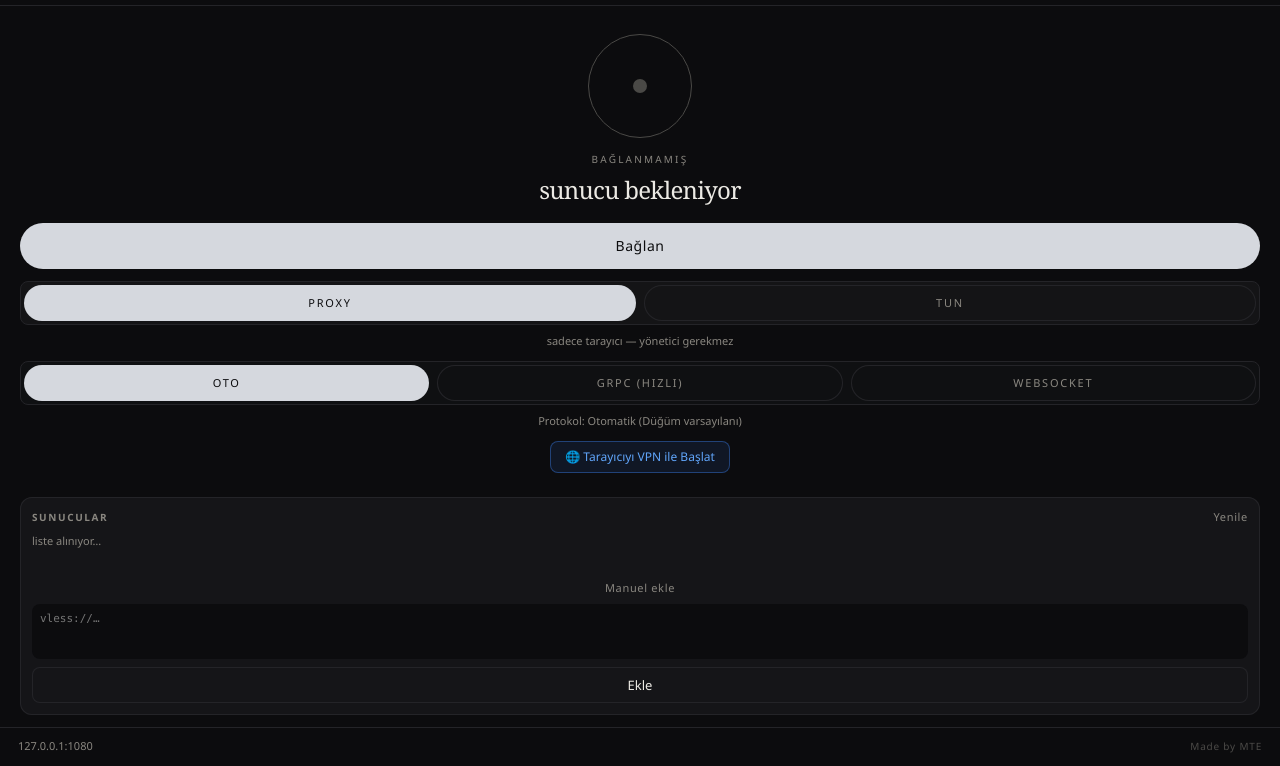
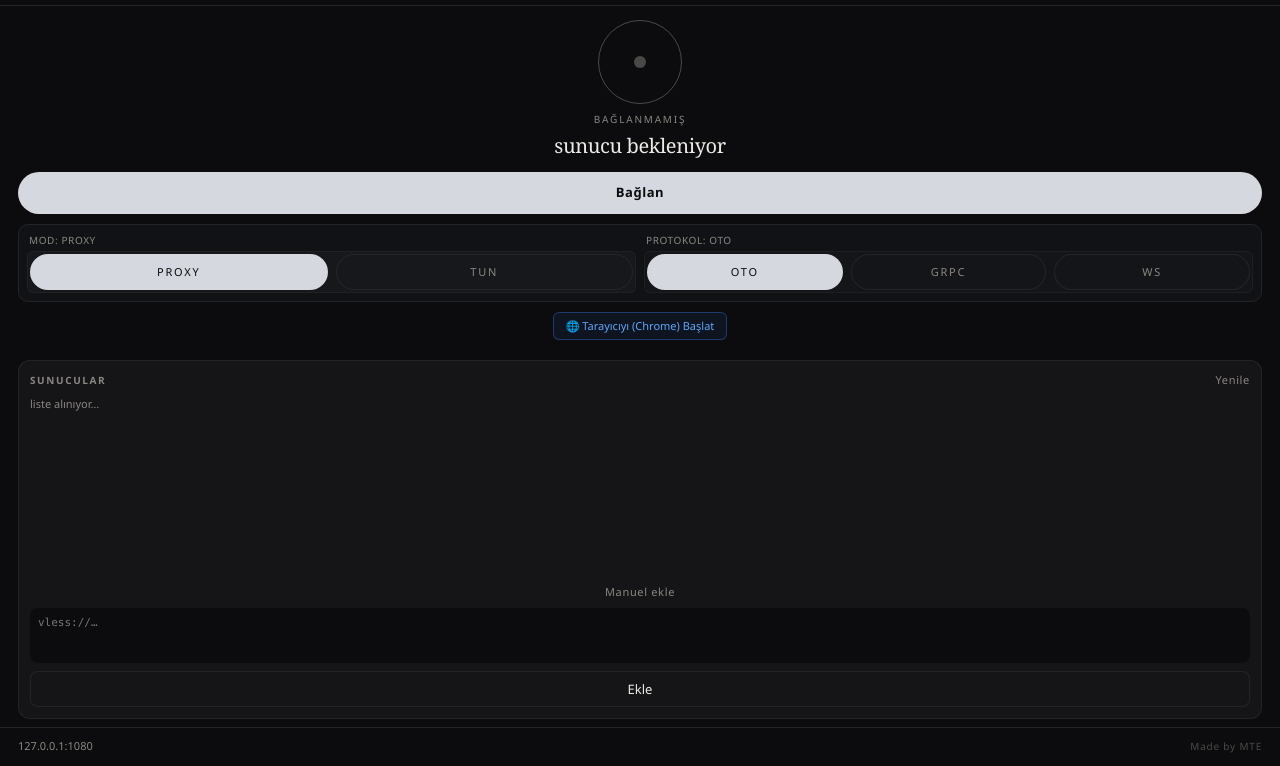
Before and after one commit to MuhammeDTayyiP0/aether-client, an Electron app: page src/renderer/index.html in a window 1280 px wide. Shown: the part 34-800 px from the top of the page. Drawn offline with Linux system fonts and the light colour scheme; no server answers.

Commit message:
feat: cancel connection anytime, remove scrollbar with compact layout

```diff
--- a/src/renderer/app.js
+++ b/src/renderer/app.js
@@ -94,8 +94,9 @@ function paint() {
   if (busy) {
     ring.dataset.state = "busy";
     $("stateLabel").textContent = L.busy;
-    $("go").textContent = L.busy;
-    $("go").disabled = true;
+    $("go").textContent = "İptal Et ✕";
+    $("go").disabled = false;
+    $("go").classList.add("cancel");
     $("go").classList.remove("on");
     pill.textContent = L.busy;
     pill.classList.remove("on");
@@ -104,6 +105,7 @@ function paint() {
     $("stateLabel").textContent = L.up;
     $("go").textContent = L.stop;
     $("go").disabled = false;
+    $("go").classList.remove("cancel");
     $("go").classList.add("on");
     pill.textContent = L.up;
     pill.classList.add("on");
@@ -112,6 +114,7 @@ function paint() {
     $("stateLabel").textContent = L.down;
     $("go").textContent = L.go;
     $("go").disabled = !p;
+    $("go").classList.remove("cancel");
     $("go").classList.remove("on");
     pill.textContent = L.down;
     pill.classList.remove("on");
@@ -272,6 +275,13 @@ $("reload").addEventListener("click", async () => {
 
 async function toggle() {
   $("err").hidden = true;
+  if (busy) {
+    busy = false;
+    clearSteps();
+    try { await window.aether.disconnect(); } catch {}
+    paint();
+    return;
+  }
   if (running) {
     await window.aether.disconnect();
     running = false;
--- a/src/renderer/index.html
+++ b/src/renderer/index.html
@@ -34,21 +34,27 @@
         </section>
 
         <button type="button" class="go" id="go">Bağlan</button>
+
+        <div class="control-deck">
+          <div class="deck-col">
+            <span class="deck-label" id="modeHint">Mod: Proxy</span>
             <div class="modes">
               <button type="button" class="mode on" id="modeProxy">Proxy</button>
               <button type="button" class="mode" id="modeTun">TUN</button>
             </div>
-        <p class="mode-hint" id="modeHint">sadece tarayıcı — yönetici gerekmez</p>
-
+          </div>
+          <div class="deck-col">
+            <span class="deck-label" id="protoHint">Protokol: Oto</span>
             <div class="modes proto-modes">
               <button type="button" class="mode on" id="protoAuto" data-proto="auto">Oto</button>
-          <button type="button" class="mode" id="protoGrpc" data-proto="grpc">gRPC (Hızlı)</button>
-          <button type="button" class="mode" id="protoWs" data-proto="ws">WebSocket</button>
+              <button type="button" class="mode" id="protoGrpc" data-proto="grpc">gRPC</button>
+              <button type="button" class="mode" id="protoWs" data-proto="ws">WS</button>
             </div>
-        <p class="mode-hint" id="protoHint">Protokol: Otomatik (Düğüm varsayılanı)</p>
+          </div>
+        </div>
 
         <div id="browserRow" class="browser-row" hidden>
-          <button type="button" class="browser-btn" id="launchBrowserBtn">🌐 Tarayıcıyı VPN ile Başlat</button>
+          <button type="button" class="browser-btn" id="launchBrowserBtn">🌐 Tarayıcıyı (Chrome) Başlat</button>
         </div>
 
         <ol class="steps" id="steps" hidden></ol>
--- a/src/renderer/styles.css
+++ b/src/renderer/styles.css
@@ -77,21 +77,25 @@ body {
 .main {
   flex: 1;
   min-height: 0;
-  overflow: auto;
-  padding: 18px 20px 12px;
+  overflow-y: auto;
+  scrollbar-width: none;
+  padding: 12px 18px 8px;
   display: flex;
   flex-direction: column;
-  gap: 12px;
+  gap: 10px;
+}
+.main::-webkit-scrollbar {
+  display: none;
 }
 .stage {
   display: flex;
   flex-direction: column;
   align-items: center;
-  padding: 10px 0 4px;
+  padding: 2px 0;
 }
 .ring {
-  width: 104px;
-  height: 104px;
+  width: 84px;
+  height: 84px;
   border-radius: 50%;
   border: 1.5px solid var(--down);
   background: transparent;
@@ -103,49 +107,51 @@ body {
 }
 .ring[data-state="up"] {
   border-color: var(--platinum);
-  box-shadow: 0 0 0 8px rgba(213, 216, 222, 0.05);
+  box-shadow: 0 0 0 6px rgba(213, 216, 222, 0.05);
 }
 .ring[data-state="busy"] {
-  border-color: var(--platinum);
+  border-color: #f59e0b;
   animation: pulse 1.15s ease-in-out infinite;
 }
 .ring-core {
-  width: 14px;
-  height: 14px;
+  width: 12px;
+  height: 12px;
   border-radius: 50%;
   background: var(--down);
 }
-.ring[data-state="up"] .ring-core,
-.ring[data-state="busy"] .ring-core { background: var(--platinum); }
+.ring[data-state="up"] .ring-core { background: var(--platinum); }
+.ring[data-state="busy"] .ring-core { background: #f59e0b; }
 @keyframes pulse {
-  50% { box-shadow: 0 0 0 14px rgba(213, 216, 222, 0.04); }
+  50% { box-shadow: 0 0 0 10px rgba(245, 158, 11, 0.1); }
 }
 @media (prefers-reduced-motion: reduce) {
   .ring[data-state="busy"] { animation: none; }
 }
 .state {
-  margin: 14px 0 0;
+  margin: 8px 0 0;
   font-size: 10px;
-  letter-spacing: 0.22em;
+  letter-spacing: 0.18em;
   text-transform: uppercase;
   color: var(--muted);
 }
 .node-name {
-  margin: 6px 0 0;
+  margin: 4px 0 0;
   font-family: var(--font-display);
-  font-size: 24px;
-  letter-spacing: -0.03em;
+  font-size: 20px;
+  letter-spacing: -0.02em;
 }
 .go {
-  height: 46px;
+  height: 42px;
   border: 0;
   border-radius: 999px;
   background: var(--platinum);
   color: var(--bg);
   font: inherit;
-  font-size: 14px;
+  font-size: 13px;
+  font-weight: 600;
   letter-spacing: 0.04em;
   cursor: pointer;
+  transition: all 0.15s ease;
 }
 .go:hover { filter: brightness(1.06); }
 .go:disabled { opacity: 0.4; cursor: default; }
@@ -154,25 +160,60 @@ body {
   color: var(--fg);
   box-shadow: inset 0 0 0 1px var(--line);
 }
+.go.cancel {
+  background: #341212;
+  color: #f87171;
+  border: 1px solid rgba(248, 113, 113, 0.4);
+  box-shadow: 0 0 12px rgba(248, 113, 113, 0.15);
+  cursor: pointer;
+}
+.go.cancel:hover {
+  background: #451717;
+  color: #fca5a5;
+}
+.control-deck {
+  display: grid;
+  grid-template-columns: 1fr 1fr;
+  gap: 8px;
+  background: #111215;
+  border: 1px solid var(--line);
+  border-radius: 10px;
+  padding: 8px;
+}
+.deck-col {
+  display: flex;
+  flex-direction: column;
+  gap: 4px;
+}
+.deck-label {
+  font-size: 10px;
+  color: var(--muted);
+  text-transform: uppercase;
+  letter-spacing: 0.06em;
+  padding-left: 2px;
+  white-space: nowrap;
+  overflow: hidden;
+  text-overflow: ellipsis;
+}
 .modes {
   display: flex;
-  background: #141416;
-  border: 1px solid var(--line);
-  border-radius: 8px;
-  padding: 3px;
-  gap: 3px;
+  background: #17181c;
+  border: 1px solid rgba(255, 255, 255, 0.04);
+  border-radius: 6px;
+  padding: 2px;
+  gap: 2px;
 }
 .mode {
   flex: 1;
-  height: 28px;
+  height: 26px;
   border: 0;
-  border-radius: 6px;
+  border-radius: 4px;
   background: transparent;
   color: var(--muted);
   font: inherit;
-  font-size: 11px;
-  font-weight: 500;
-  letter-spacing: 0.04em;
+  font-size: 10px;
+  font-weight: 600;
+  letter-spacing: 0.02em;
   cursor: pointer;
   transition: all 0.15s ease;
 }
@@ -180,38 +221,32 @@ body {
   color: var(--fg);
 }
 .mode.on {
-  background: #24252a;
-  color: var(--platinum);
-  box-shadow: 0 1px 3px rgba(0,0,0,0.4);
+  background: #282a30;
+  color: #f3f4f6;
+  box-shadow: 0 1px 2px rgba(0,0,0,0.4);
 }
 .proto-modes {
-  background: #0f1012;
-}
-.mode-hint {
-  margin: -4px 0 2px;
-  font-size: 10px;
-  color: var(--muted);
-  text-align: center;
+  background: #141518;
 }
 .browser-row {
   display: flex;
   justify-content: center;
 }
 .browser-btn {
-  height: 32px;
-  padding: 0 14px;
-  border: 1px solid rgba(59, 130, 246, 0.4);
-  border-radius: 8px;
-  background: rgba(59, 130, 246, 0.1);
+  height: 28px;
+  padding: 0 12px;
+  border: 1px solid rgba(59, 130, 246, 0.35);
+  border-radius: 6px;
+  background: rgba(59, 130, 246, 0.08);
   color: #60a5fa;
   font: inherit;
-  font-size: 12px;
+  font-size: 11px;
   font-weight: 500;
   cursor: pointer;
   transition: all 0.15s ease;
 }
 .browser-btn:hover {
-  background: rgba(59, 130, 246, 0.2);
+  background: rgba(59, 130, 246, 0.18);
   border-color: #60a5fa;
 }
 .steps {
```
Lines whose indentation alone changed are shown as unchanged.
